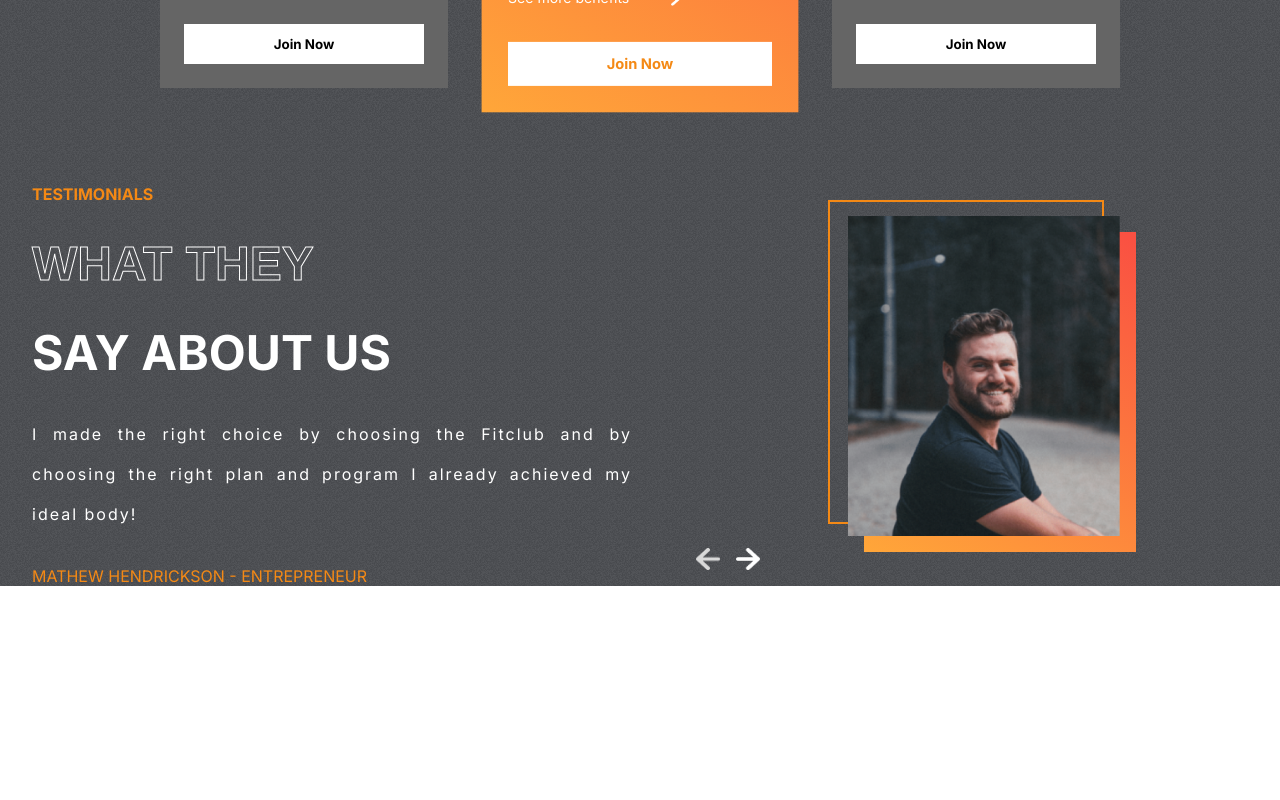
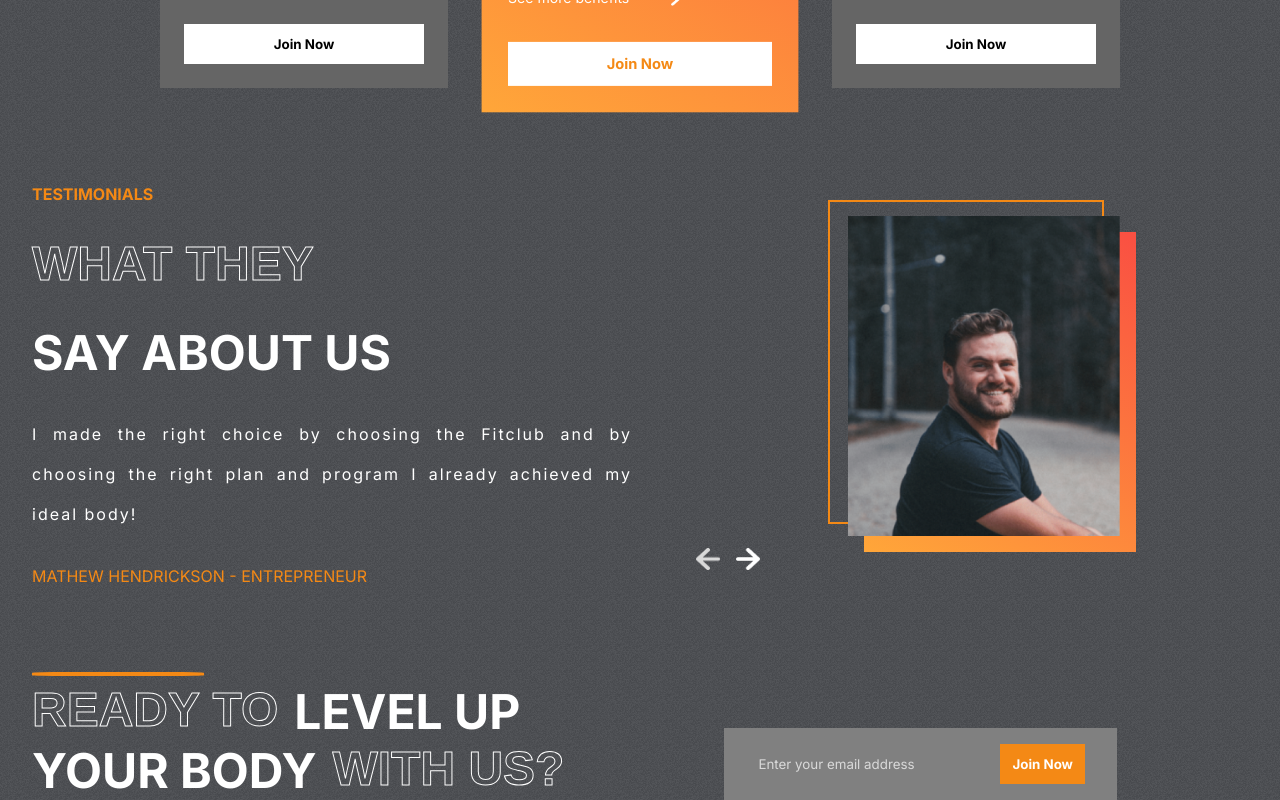
Before and after one commit to remus00/Gym-Website, a React (Create React App) app: page / in a window 1280 px wide. Shown: the part 2340-3140 px from the top of the page. Before the commit the page ends 2926 px from the top, so only its background shows below. Built offline with nearby package versions, Linux system fonts and the light colour scheme.

Commit message:
Join component

```diff
--- a/src/App.js
+++ b/src/App.js
@@ -1,5 +1,6 @@
 import "./App.css";
 import Hero from "./components/Hero/Hero";
+import Join from "./components/Join/Join";
 import Plan from "./components/Plan/Plan";
 import Programs from "./components/Programs/Programs";
 import Reason from "./components/Reasons/Reason";
@@ -13,6 +14,7 @@
             <Reason />
             <Plan />
             <Testimonials />
+            <Join />
         </div>
     );
 }
--- /dev/null
+++ b/src/components/Join/Join.css
@@ -0,0 +1,55 @@
+.join {
+    display: flex;
+    padding: 0 2rem;
+    gap: 10rem;
+}
+
+.join-l {
+    color: white;
+    font-size: 3rem;
+    font-weight: bold;
+    text-transform: uppercase;
+    position: relative;
+}
+
+.join-l > hr {
+    position: absolute;
+    width: 10.5rem;
+    border: 2px solid var(--orange);
+    border-radius: 20%;
+    margin: -10px 0;
+}
+
+.join-l > div {
+    display: flex;
+    gap: 1rem;
+}
+
+.join-r {
+    display: flex;
+    justify-content: center;
+    align-items: flex-end;
+}
+
+.email-container {
+    display: flex;
+    gap: 3rem;
+    background-color: gray;
+    padding: 1rem 2rem;
+}
+
+.email-container > input {
+    background-color: transparent;
+    border: none;
+    outline: none;
+    color: var(--lightgray);
+}
+
+::placeholder {
+    color: var(--lightgray);
+}
+
+.btn-join {
+    background-color: var(--orange);
+    color: white;
+}
--- /dev/null
+++ b/src/components/Join/Join.jsx
@@ -0,0 +1,60 @@
+import React, { useRef } from "react";
+import "./Join.css";
+import emailjs from "@emailjs/browser";
+
+const Join = () => {
+    const form = useRef();
+
+    const sendEmail = (e) => {
+        e.preventDefault();
+
+        emailjs
+            .sendForm(
+                "service_zf0fpw8",
+                "template_mms8y0j",
+                form.current,
+                "XYvIalwoyy1SB_hzS",
+            )
+            .then(
+                (result) => {
+                    console.log(result.text);
+                },
+                (error) => {
+                    console.log(error.text);
+                },
+            );
+    };
+
+    return (
+        <div className="join" id="join-us">
+            <div className="join-l">
+                <hr />
+                <div>
+                    <span className="stroke-text">READY TO</span>
+                    <span>LEVEL UP</span>
+                </div>
+                <div>
+                    <span>YOUR BODY</span>
+                    <span className="stroke-text">WITH US?</span>
+                </div>
+            </div>
+            <div className="join-r">
+                <form
+                    ref={form}
+                    className="email-container"
+                    onSubmit={sendEmail}
+                >
+                    <input
+                        type="email"
+                        name="user_email"
+                        id="email"
+                        placeholder="Enter your email address"
+                    />
+                    <button className="btn btn-join">Join Now</button>
+                </form>
+            </div>
+        </div>
+    );
+};
+
+export default Join;
```
